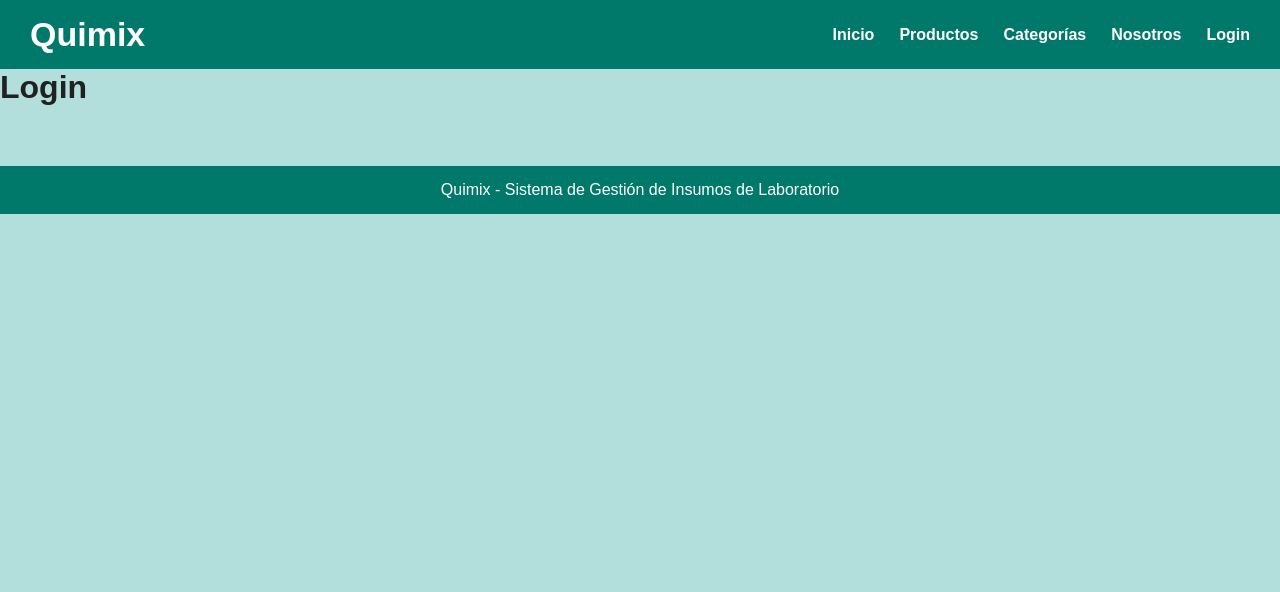
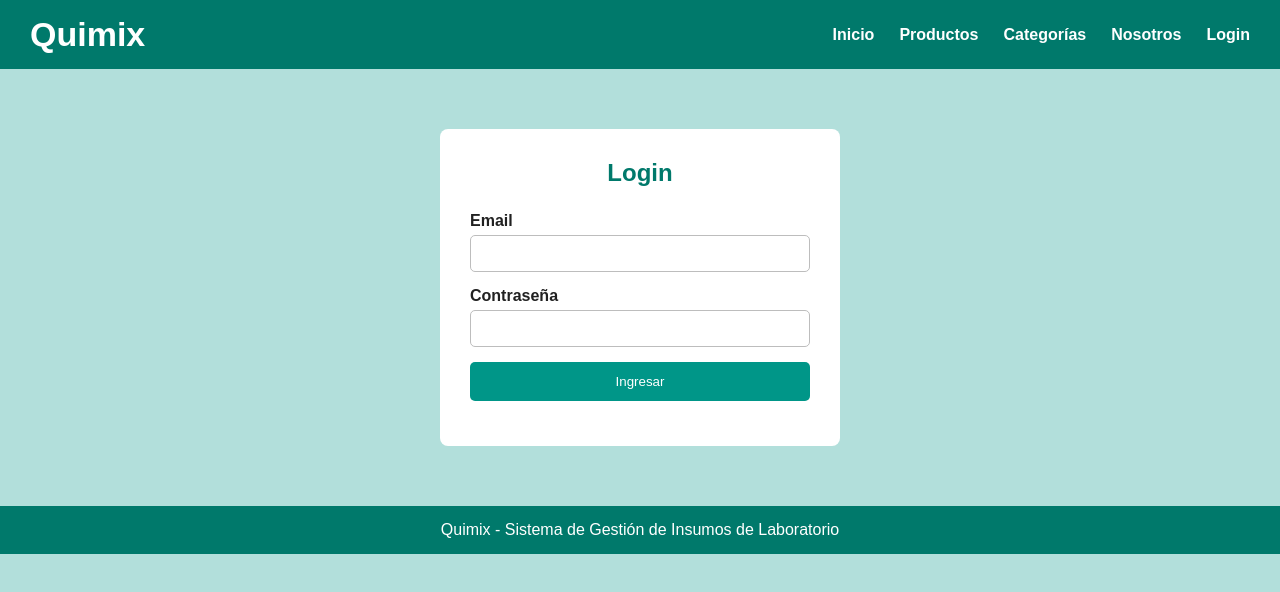
Before and after one commit to ana-d-30/parcial-2-react, a React (Vite) app: page /login in a window 1280 px wide. Shown: the top 592 px of the page. Built offline with nearby package versions, Linux system fonts and the light colour scheme.

Commit message:
Crear login con usuarios y estilos

```diff
--- /dev/null
+++ b/src/data/usuarios.js
@@ -0,0 +1,14 @@
+const usuarios = [
+    {
+        email: "admin@quimix.com",
+        password: "admin123",
+        rol: "admin"
+    },
+    {
+        email: "usuario@quimix.com",
+        password: "usuario123",
+        rol: "usuario"
+    }
+];
+
+export default usuarios;
--- a/src/pages/Login.jsx
+++ b/src/pages/Login.jsx
@@ -1,6 +1,59 @@
+import { useState } from "react";
+import usuarios from "../data/usuarios";
+import "../styles/login.css";
+
 const Login = () => {
+    const [email, setEmail] = useState("");
+    const [password, setPassword] = useState("");
+    const [mensaje, setMensaje] = useState("");
+
+    const iniciarSesion = (e) => {
+        e.preventDefault();
+
+        if(email == "" || password == ""){
+            setMensaje("Debe completar todos los campos");
+            return;
+        }
+
+        const usuarioEncontrado = usuarios.find(
+            usuario => usuario.email == email && usuario.password == password
+        );
+
+        if(usuarioEncontrado){
+            setMensaje("Bienvenido: " + usuarioEncontrado.rol);
+        }else{
+            setMensaje("Email o contraseña incorrectos");
+        }
+    }
+
     return (
-        <h1>Login</h1>
+        <section className="login">
+            <h1>Login</h1>
+
+            <form onSubmit={iniciarSesion}>
+                <div>
+                    <label>Email</label>
+                    <input
+                        type="email"
+                        value={email}
+                        onChange={(e) => setEmail(e.target.value)}
+                    />
+                </div>
+
+                <div>
+                    <label>Contraseña</label>
+                    <input
+                        type="password"
+                        value={password}
+                        onChange={(e) => setPassword(e.target.value)}
+                    />
+                </div>
+
+                <button type="submit">Ingresar</button>
+            </form>
+
+            <p>{mensaje}</p>
+        </section>
     );
 }
 
--- /dev/null
+++ b/src/styles/login.css
@@ -0,0 +1,50 @@
+.login{
+    width: 400px;
+    margin: 60px auto;
+    background-color: white;
+    padding: 30px;
+    border-radius: 8px;
+}
+
+.login h1{
+    text-align: center;
+    color: #00796B;
+    margin-bottom: 25px;
+}
+
+.login form div{
+    margin-bottom: 15px;
+}
+
+.login label{
+    display: block;
+    margin-bottom: 5px;
+    font-weight: bold;
+}
+
+.login input{
+    width: 100%;
+    padding: 10px;
+    border: 1px solid #BDBDBD;
+    border-radius: 5px;
+}
+
+.login button{
+    width: 100%;
+    background-color: #009688;
+    color: white;
+    border: none;
+    padding: 12px;
+    border-radius: 5px;
+    cursor: pointer;
+}
+
+.login button:hover{
+    background-color: #00796B;
+}
+
+.login p{
+    text-align: center;
+    margin-top: 15px;
+    font-weight: bold;
+}
```
